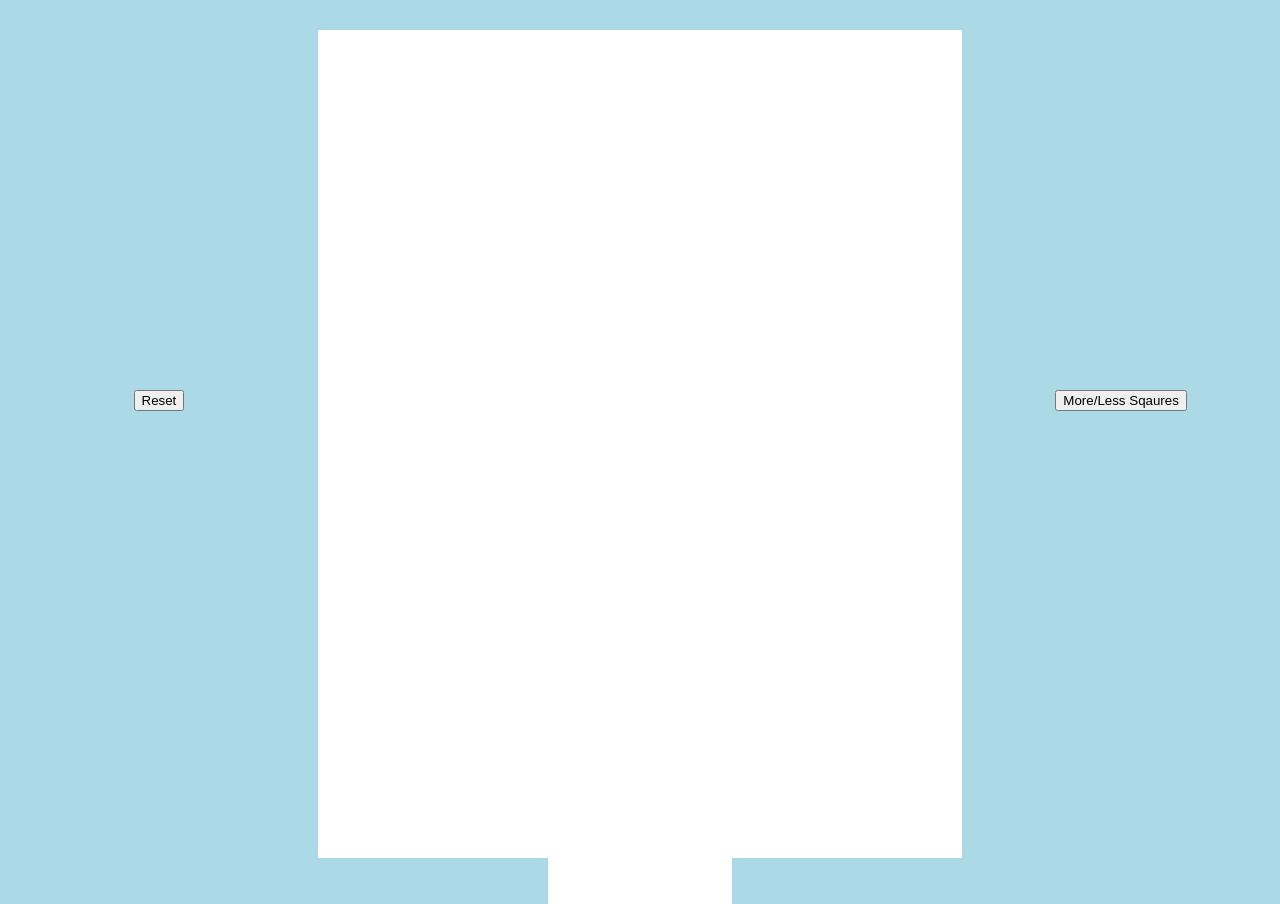
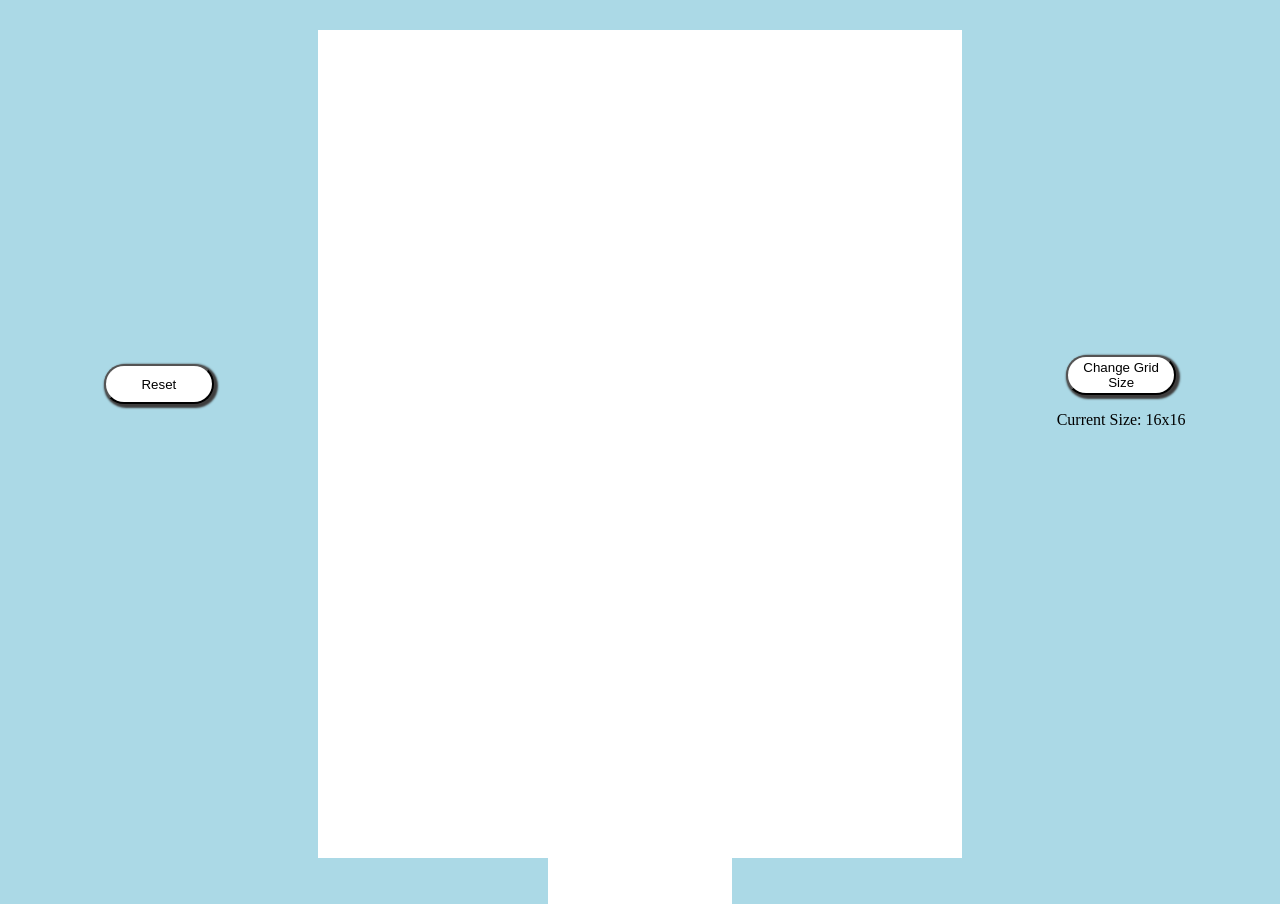
Before and after one commit to arobertson7/Etch-a-Sketch, a plain HTML site: page index.html in a window 1280 px wide. Drawn offline with Linux system fonts and the light colour scheme.

Commit message:
Slightly updated buttons

```diff
--- a/index.html
+++ b/index.html
@@ -9,10 +9,12 @@
 <body>
     <div class="left-side">
         <button class="reset-button">Reset</button>
+        <p></p>
     </div>
     <div class="squares-container"></div>
     <div class="right-side">
-        <button class="change-squares">More/Less Sqaures</button>
+        <button class="change-grid-size">Change Grid Size</button>
+        <p class="grid-size-display">Current Size: 16x16</p>
     </div>
 
     <script src="./javascript.js"></script>
--- a/javascript.js
+++ b/javascript.js
@@ -39,7 +39,7 @@ resetButton.addEventListener("click", () => {
     }
 })
 
-const changeSquaresButton = document.querySelector(".change-squares");
+const changeSquaresButton = document.querySelector(".change-grid-size");
 
 changeSquaresButton.addEventListener("click", () => {
     //Nodelist for all squares
--- a/styles.css
+++ b/styles.css
@@ -24,7 +24,6 @@ body {
 
 .squares {
     background-color: white;
-
 }
 
 
@@ -32,6 +31,7 @@ body {
     display: flex;
     justify-content: center;
     align-items: center;
+    flex-direction: column;
     height: 740px;
     width: 365px;
 }
@@ -40,14 +40,15 @@ body {
     height: 740px;
     width: 365px;
     display: flex;
+    flex-direction: column;
     justify-content: center;
     align-items: center;
 }
 
-.reset-button {
-
+.change-grid-size, .reset-button {
+    height: 40px;
+    width: 110px;
+    background-color: white;
+    border-radius: 20px;
+    box-shadow: 2px 2px 2px 2px rgb(62, 61, 61);
 }
-
-/*x is user number
-
-740 / x
```
